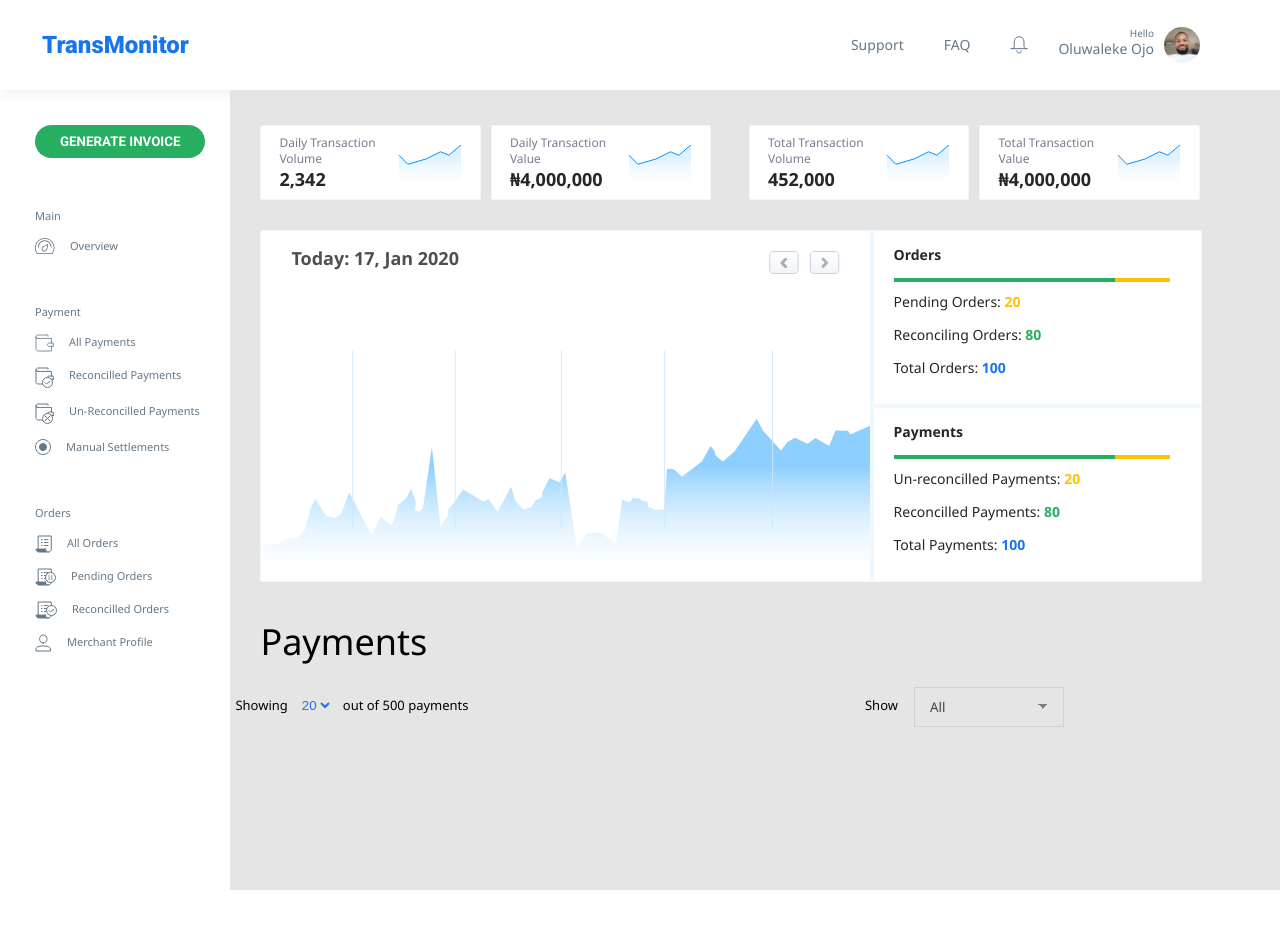
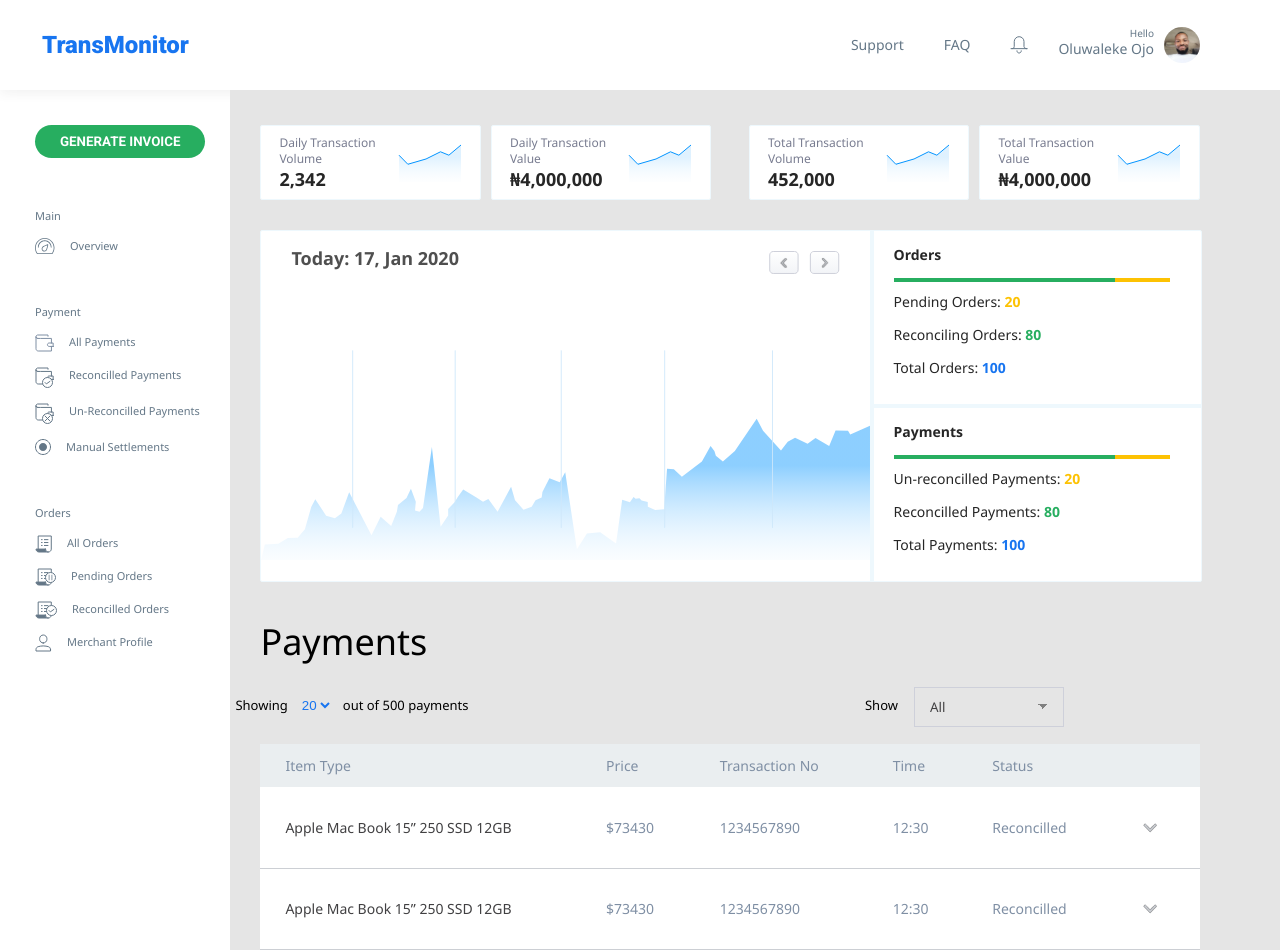
Before and after one commit to wptechprodigy/transmonitor, a React (Create React App) app: page / in a window 1280 px wide. Before the commit the page ends 890 px from the top, so only its background shows below. Built offline with nearby package versions, Linux system fonts and the light colour scheme.

Commit message:
add basic transaction table to main content

```diff
--- a/src/components/ContentArea.js
+++ b/src/components/ContentArea.js
@@ -6,6 +6,7 @@ import SideBarLinks from './SideBarLinks';
 import TransactionsSummary from './TransactionsSummary';
 import TransactionCharts from './TransactionCharts';
 import Payments from './Payments';
+import TransactionTable from './TransactionTable';
 
 function ContentArea({ sideBarItems, transactionSummary, transactions }) {
   return (
@@ -18,6 +19,7 @@ function ContentArea({ sideBarItems, transactionSummary, transactions }) {
         <TransactionsSummary summary={transactionSummary} />
         <TransactionCharts transactions={transactions} />
         <Payments />
+        <TransactionTable />
       </MainContent>
     </Section>
   );
@@ -38,7 +40,7 @@ const SideBar = styled.section`
 const MainContent = styled.section`
   display: flex;
   flex-direction: column;
-  background-color: #E5E5E5;
+  background: #E5E5E5;
   padding-top: 2.188rem;
   padding-left: 1.875rem;
   padding-right: 5rem;
```
